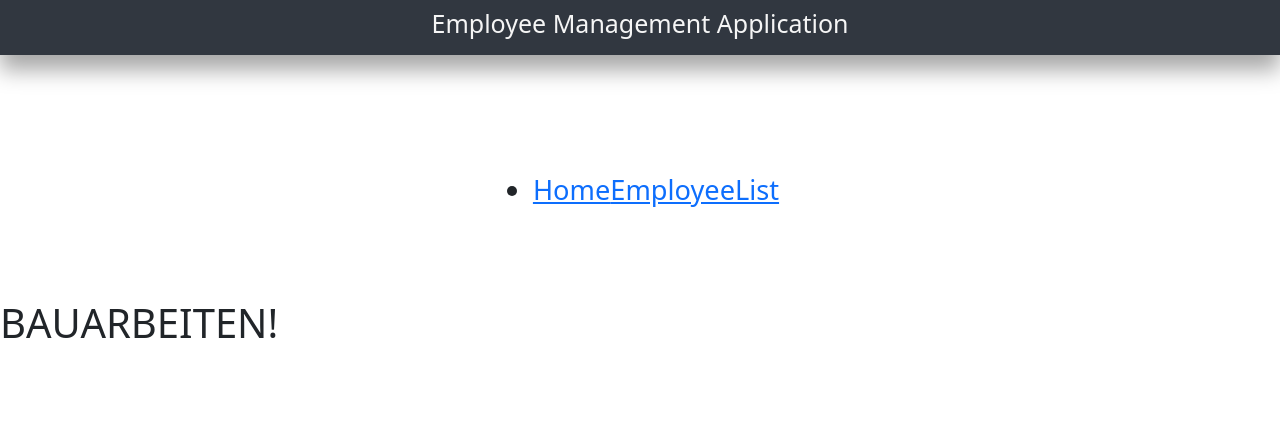
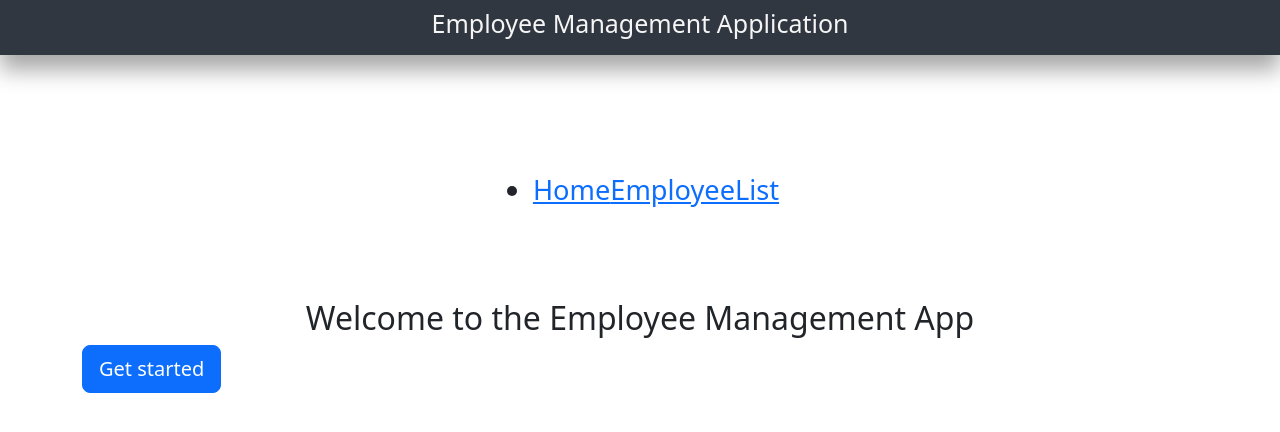
Before and after one commit to catakul/Employee-Management-App, a React (Create React App) app in the folder frontend/: page / in a window 1280 px wide. Shown: the top 432 px of the page. Built offline with nearby package versions, Linux system fonts and the light colour scheme; no server answers.

Commit message:
add landigpage

```diff
--- a/frontend/src/components/Landingpage.tsx
+++ b/frontend/src/components/Landingpage.tsx
@@ -1,9 +1,30 @@
 import React from "react";
+import styled from "styled-components";
+import {Link} from "react-router-dom";
 
 
 export default function Landingpage() {
 
+
     return (
-        <h1>BAUARBEITEN!</h1>
+        <div className="container">
+           <StyledHeader>Welcome to the Employee Management App</StyledHeader>
+            <Link to="/employees">
+                <StyledButton
+                  type="button" className="btn btn-primary btn-lg">Get started
+                </StyledButton>
+            </Link>
+        </div>
     )
 }
+
+const StyledButton = styled.button`
+// text-decoration: none;
+// pointer-events: none;
+`
+
+
+const StyledHeader = styled.h2`
+text-align: center;
+
+`
```
